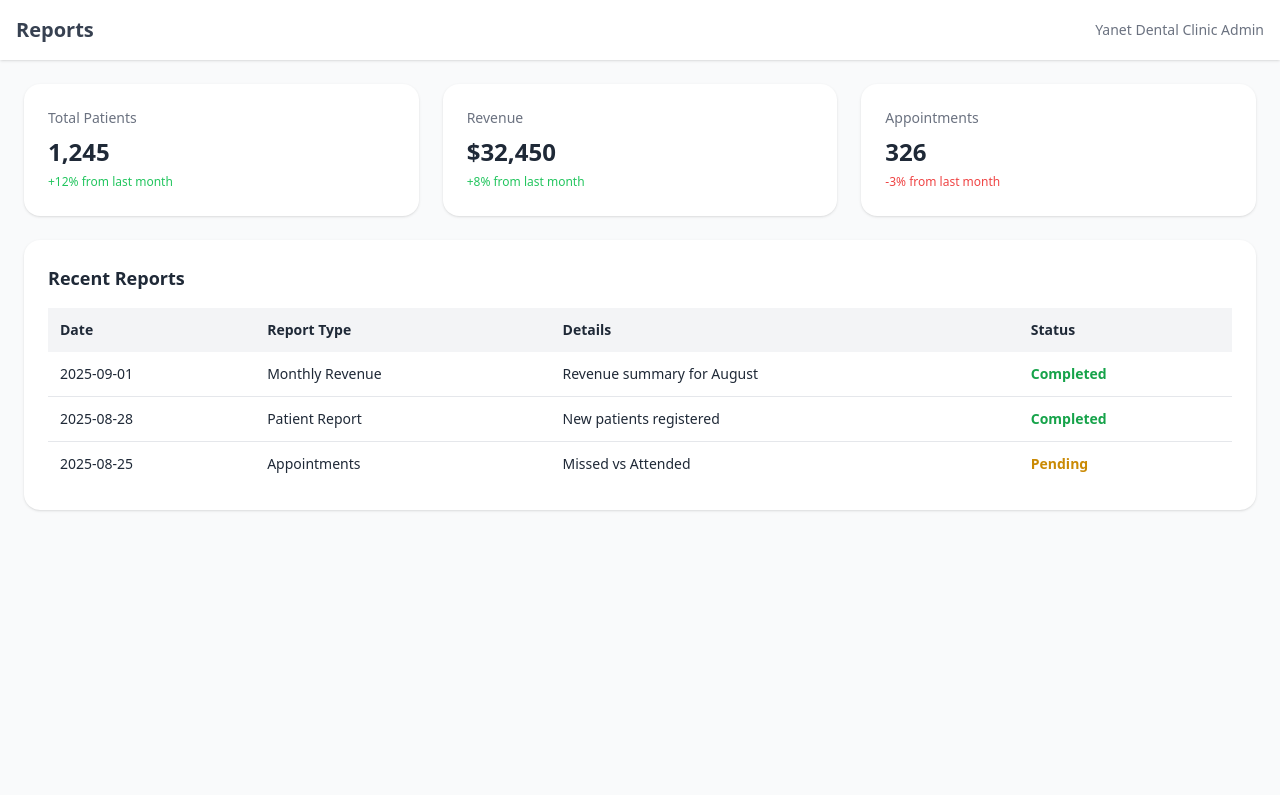
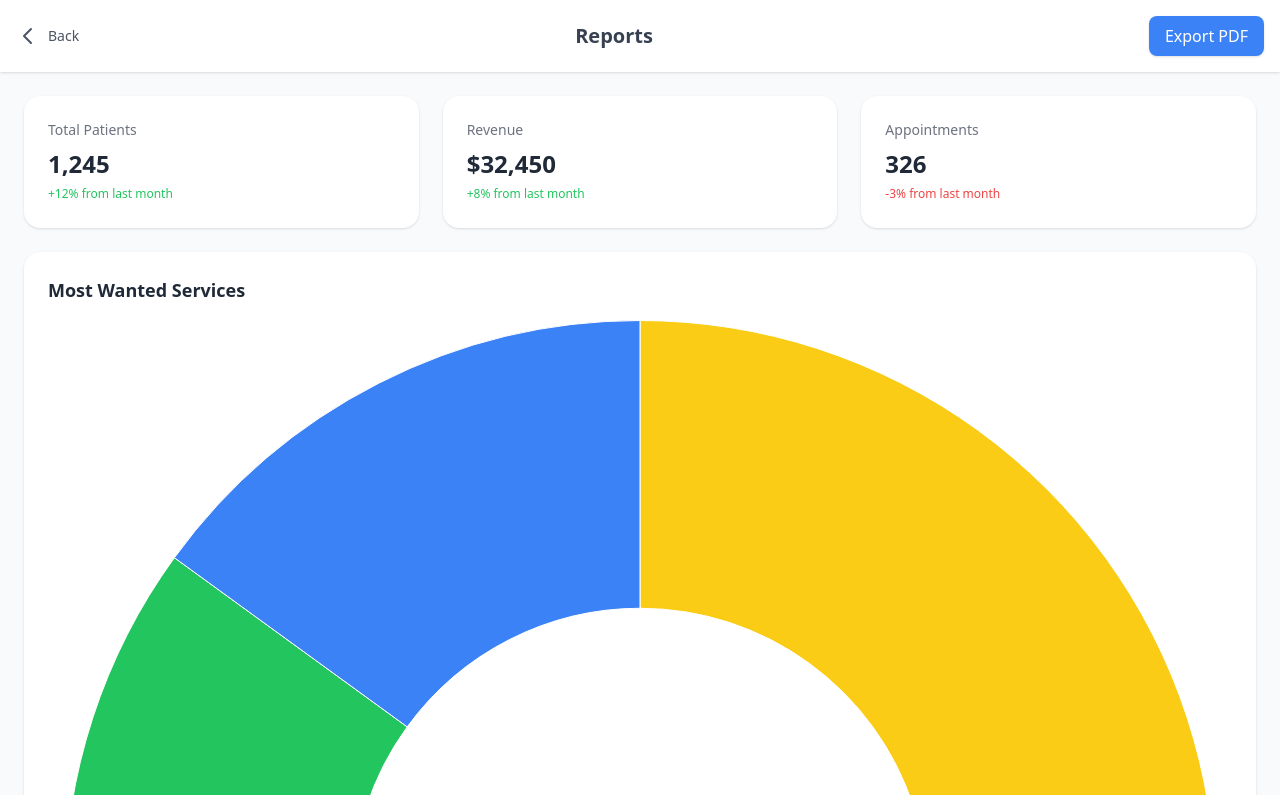
Before and after one commit to abenierg153-netizen/Dashboard-Yanet, a plain HTML site: page reports.html in a window 1280 px wide. Shown: the top 795 px of the page. Drawn offline with nearby package versions, Linux system fonts and the light colour scheme.

Commit message:
Update reports.html

```diff
--- a/reports.html
+++ b/reports.html
@@ -3,19 +3,31 @@
 <head>
   <meta charset="UTF-8" />
   <meta name="viewport" content="width=device-width, initial-scale=1.0" />
-  <title>Yanet Dental Clinic - Reports</title>
+  <title>Reports</title>
   <script src="https://cdn.tailwindcss.com"></script>
+  <script src="https://cdn.jsdelivr.net/npm/chart.js"></script>
 </head>
 <body class="bg-gray-50 font-sans text-gray-800">
 
   <!-- Header -->
   <header class="p-4 bg-white shadow flex justify-between items-center">
+    <!-- Back arrow -->
+    <a href="index.html" class="flex items-center text-gray-600 hover:text-gray-800">
+      <svg xmlns="http://www.w3.org/2000/svg" class="h-6 w-6 mr-2" fill="none" viewBox="0 0 24 24" stroke="currentColor">
+        <path stroke-linecap="round" stroke-linejoin="round" stroke-width="2" d="M15 19l-7-7 7-7" />
+      </svg>
+      <span class="text-sm">Back</span>
+    </a>
     <h1 class="text-xl font-bold text-gray-700">Reports</h1>
-    <span class="text-sm text-gray-500">Yanet Dental Clinic Admin</span>
+    <!-- Export Button -->
+    <button onclick="window.print()" class="bg-blue-500 text-white px-4 py-2 rounded-lg shadow hover:bg-blue-600">
+      Export PDF
+    </button>
   </header>
 
   <!-- Reports Content -->
   <main class="p-6 space-y-6">
+
     <!-- Summary Cards -->
     <section class="grid grid-cols-1 md:grid-cols-3 gap-6">
       <div class="bg-white p-6 rounded-2xl shadow">
@@ -33,6 +45,12 @@
         <p class="text-2xl font-bold mt-2">326</p>
         <span class="text-red-500 text-xs">-3% from last month</span>
       </div>
+    </section>
+
+    <!-- Circular Chart -->
+    <section class="bg-white p-6 rounded-2xl shadow">
+      <h2 class="text-lg font-semibold mb-4">Most Wanted Services</h2>
+      <canvas id="servicesChart" class="w-full h-64"></canvas>
     </section>
 
     <!-- Table -->
@@ -72,5 +90,30 @@
       </div>
     </section>
   </main>
+
+  <!-- Chart Script -->
+  <script>
+    const ctx = document.getElementById('servicesChart').getContext('2d');
+    new Chart(ctx, {
+      type: 'doughnut',
+      data: {
+        labels: ['Teeth Cleaning', 'Whitening', 'Braces', 'Implants'],
+        datasets: [{
+          data: [40, 25, 20, 15],
+          backgroundColor: ['#facc15', '#ef4444', '#22c55e', '#3b82f6'],
+          borderWidth: 1
+        }]
+      },
+      options: {
+        responsive: true,
+        plugins: {
+          legend: {
+            position: 'bottom'
+          }
+        }
+      }
+    });
+  </script>
+
 </body>
 </html>
```
